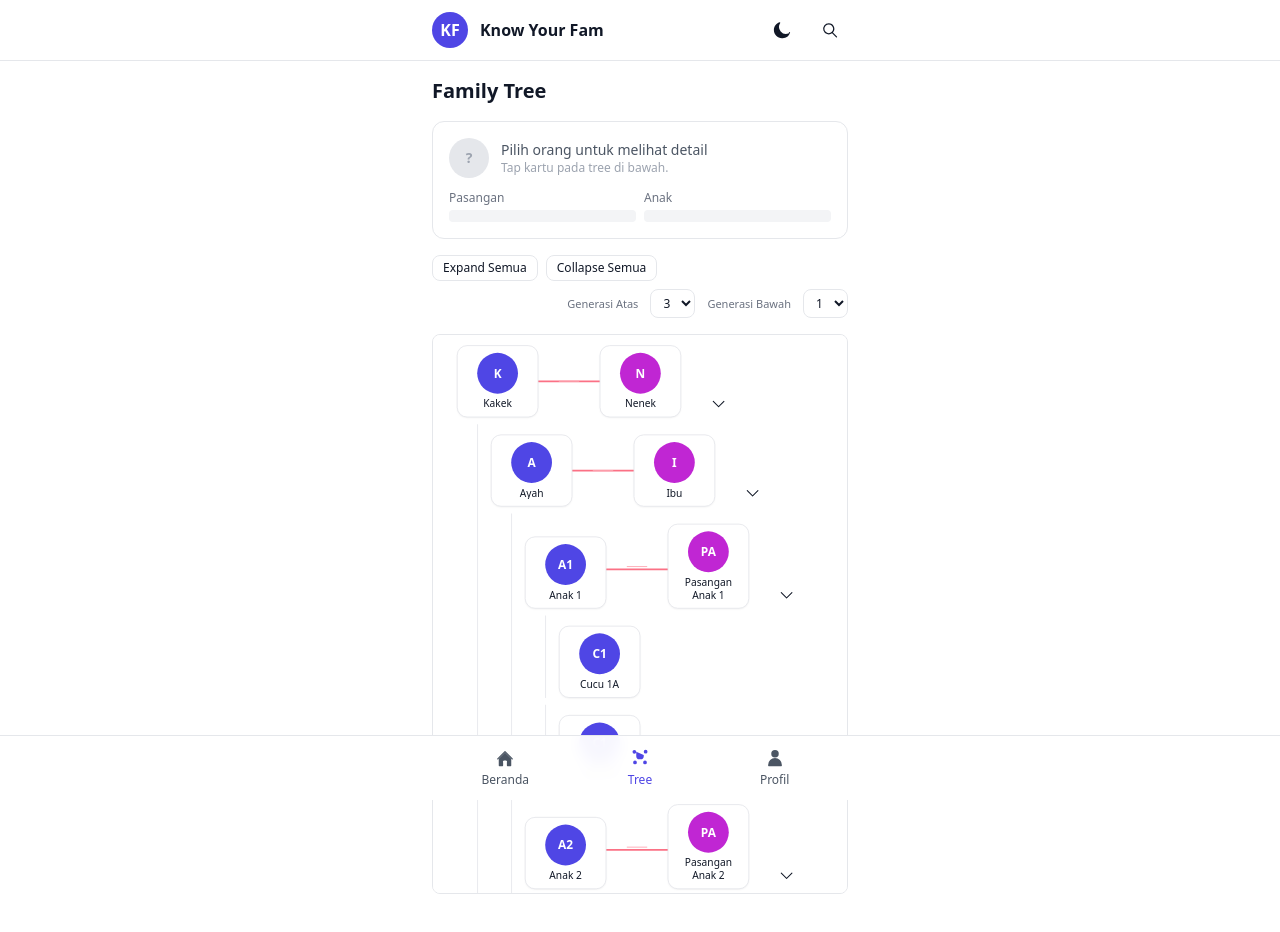
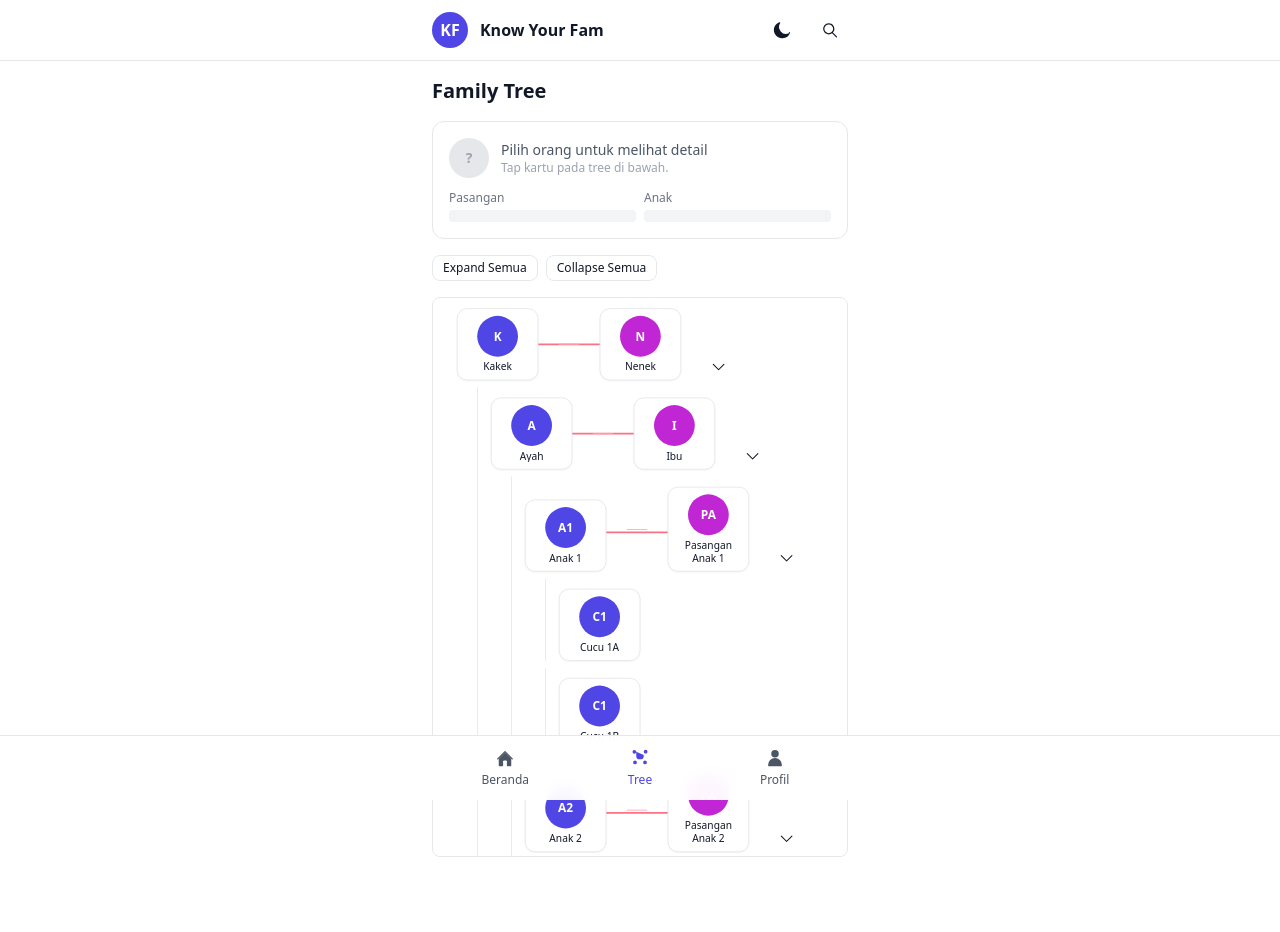
Before and after one commit to JonathanGea/know-your-fam, an Angular app in the folder fe-client/: page /tree in a window 1280 px wide. Shown: the top 932 px of the page. Built offline with nearby package versions, Linux system fonts and the light colour scheme.

Commit message:
feat: enhance Family Tree component by removing focus mode and related settings; simplify node selection and improve performance

```diff
--- a/fe-client/src/app/pages/tree/tree.component.html
+++ b/fe-client/src/app/pages/tree/tree.component.html
@@ -54,28 +54,7 @@
     <button
       class="px-2.5 py-1 rounded-lg border border-gray-200 dark:border-neutral-800 hover:bg-gray-50 dark:hover:bg-neutral-900"
       (click)="collapseAll()">Collapse Semua</button>
-    <div class="ml-auto inline-flex items-center gap-3">
-      <span class="text-[11px] text-gray-500">Generasi Atas</span>
-      <select class="px-2 py-1 rounded-lg border border-gray-200 dark:border-neutral-800 bg-white dark:bg-neutral-900"
-              [value]="focusAncestors" (change)="onFocusAncestorsChange($any($event.target).value)">
-        <option [value]="0">0</option>
-        <option [value]="1">1</option>
-        <option [value]="2">2</option>
-        <option [value]="3">3</option>
-        <option [value]="4">4</option>
-        <option [value]="5">5</option>
-      </select>
-      <span class="text-[11px] text-gray-500">Generasi Bawah</span>
-      <select class="px-2 py-1 rounded-lg border border-gray-200 dark:border-neutral-800 bg-white dark:bg-neutral-900"
-              [value]="focusDescendants" (change)="onFocusDescendantsChange($any($event.target).value)">
-        <option [value]="0">0</option>
-        <option [value]="1">1</option>
-        <option [value]="2">2</option>
-        <option [value]="3">3</option>
-        <option [value]="4">4</option>
-        <option [value]="5">5</option>
-      </select>
-    </div>
+    <div class="ml-auto inline-flex items-center gap-3"></div>
   </div>
 
   <div #scrollBox
--- a/fe-client/src/app/pages/tree/tree.component.ts
+++ b/fe-client/src/app/pages/tree/tree.component.ts
@@ -134,23 +134,9 @@ export class TreeComponent {
     return this.collapsed.has(node.id);
   }
 
-  private manualShowAll = new Set<string>();
   toggle(node: Person): void {
-    if (this.focusMode) {
-      const wasCollapsed = this.collapsed.has(node.id);
-      if (!wasCollapsed && !this.manualShowAll.has(node.id)) {
-        this.manualShowAll.add(node.id);
-        this.scheduleRecalc();
-        return;
-      }
-    }
-    if (this.collapsed.has(node.id)) {
-      this.collapsed.delete(node.id);
-      if (this.focusMode) this.manualShowAll.add(node.id);
-    } else {
-      this.collapsed.add(node.id);
-      if (this.focusMode) this.manualShowAll.delete(node.id);
-    }
+    if (this.collapsed.has(node.id)) this.collapsed.delete(node.id);
+    else this.collapsed.add(node.id);
     this.scheduleRecalc();
     try { localStorage.setItem('tree:collapsed', JSON.stringify(Array.from(this.collapsed))); } catch {}
   }
@@ -166,13 +152,6 @@ export class TreeComponent {
   canvasH = 0;
   spouseColor = '#fb7185';
   spouseDivorcedColor = '#9ca3af';
-  highlightColor = '#6366f1';
-  // internal state only for drawing
-  private highlighted = new Set<string>();
-  // user setting: how many generations above selected become the view root
-  focusAncestors = 3;
-  // user setting: how many descendant levels to expand under selected
-  focusDescendants = 1;
 
   constructor() {
     this.viewRoot = this.root;
@@ -186,24 +165,13 @@ export class TreeComponent {
         this.collapsed = new Set(arr);
       }
     } catch {}
-    // restore focus ancestors pref
-    try {
-      const rawAnc = localStorage.getItem('tree:focusAnc');
-      if (rawAnc != null) this.focusAncestors = Math.max(0, Math.min(10, parseInt(rawAnc, 10) || 0));
-    } catch {}
-    try {
-      const rawDesc = localStorage.getItem('tree:focusDesc');
-      if (rawDesc != null) this.focusDescendants = Math.max(0, Math.min(10, parseInt(rawDesc, 10) || 0));
-    } catch {}
     // restore zoom or keep smaller default
     try {
       const rawZoom = localStorage.getItem('tree:zoom');
       if (rawZoom != null) this.zoom = Math.max(0.5, Math.min(2, parseFloat(rawZoom) || this.zoom));
     } catch {}
   }
-  focusMode = false;
   private pathToSelected: Person[] = [];
-  private nextChildId: Map<string, string> = new Map();
 
   @HostListener('window:resize') onResize() {
     this.scheduleRecalc();
@@ -286,8 +254,7 @@ export class TreeComponent {
           const y = (a.top + a.height / 2 + b.top + b.height / 2) / 2;
           const d = `M ${a.right} ${y} L ${b.left} ${y}`;
           const divorced = p.spouseStatus === 'divorced';
-          const anyHi = this.highlighted.size > 0 && (this.highlighted.has(p.id) || this.highlighted.has(p.spouse.id));
-          paths.push({ d, color: anyHi ? this.highlightColor : (divorced ? this.spouseDivorcedColor : this.spouseColor), w: anyHi ? 3 : 2, dash: divorced ? '4 4' : undefined });
+          paths.push({ d, color: divorced ? this.spouseDivorcedColor : this.spouseColor, w: 2, dash: divorced ? '4 4' : undefined });
         }
       }
 
@@ -302,137 +269,17 @@ export class TreeComponent {
     this.connectors = paths;
   }
 
-  // selection/tooltip panel + focus logic
+  // selection panel (no focus logic)
   selected: Person | null = null;
   select(p: Person) {
     this.selected = p;
-    this.applyFocus(p);
+    this.scheduleRecalc();
   }
   findSpouse(p: Person): Person | null { return p.spouse ?? null; }
   findSpouseStatus(p: Person): string | null { return p.spouseStatus ?? null; }
   filteredChildren(node: Person): Person[] {
-    if (!node.children) return [];
-    if (!this.focusMode) return node.children;
-    if (this.selected && node.id === this.selected.id) return node.children;
-    if (this.manualShowAll.has(node.id)) return node.children;
-    // if node is a descendant of selected, allow showing its children up to configured depth
-    const d = this.depthFromSelected(node);
-    if (d >= 0) {
-      if (d < this.focusDescendants) return node.children;
-      return [];
-    }
-    const nextId = this.nextChildId.get(node.id);
-    if (!nextId) return [];
-    const child = node.children.find(c => c.id === nextId);
-    return child ? [child] : [];
+    return node.children ?? [];
   }
-  private depthFromSelected(node: Person): number {
-    if (!this.selected) return -1;
-    const search = (p: Person, depth: number): number => {
-      if (p.id === node.id) return depth;
-      if (!p.children) return -1;
-      for (const c of p.children) {
-        const r = search(c, depth + 1);
-        if (r !== -1) return r;
-      }
-      return -1;
-    };
-    return search(this.selected, 0);
-  }
-  private computeHighlight() {
-    this.highlighted.clear();
-    const s = this.selected;
-    if (!s) return;
-    // ancestors path
-    const path: Person[] = [];
-    if (this.findPath(this.root, s.id, path)) {
-      for (const n of path) {
-        this.highlighted.add(n.id);
-        if (n.spouse) this.highlighted.add(n.spouse.id);
-      }
-    }
-    // descendants from selected
-    const addDesc = (p: Person) => {
-      if (!p.children) return;
-      for (const c of p.children) {
-        this.highlighted.add(c.id);
-        if (c.spouse) this.highlighted.add(c.spouse.id);
-        addDesc(c);
-      }
-    };
-    addDesc(s);
-  }
-  private findPath(cur: Person, targetId: string, acc: Person[]): boolean {
-    acc.push(cur);
-    if (cur.id === targetId || cur.spouse?.id === targetId) return true;
-    if (cur.children) {
-      for (const ch of cur.children) {
-        if (this.findPath(ch, targetId, acc)) return true;
-      }
-    }
-    acc.pop();
-    return false;
-  }
-  private collectWithChildren(from: Person, sink: Set<string>) {
-    if (from.children && from.children.length) sink.add(from.id);
-    if (from.children) from.children.forEach(ch => this.collectWithChildren(ch, sink));
-  }
-  private applyFocus(p: Person) {
-    // compute path from root to selected
-    const path: Person[] = [];
-    const ok = this.findPath(this.root, p.id, path);
-    if (!ok) {
-      this.focusMode = false;
-      this.viewRoot = this.root;
-      this.scheduleRecalc();
-      return;
-    }
-    this.focusMode = true;
-    this.pathToSelected = path.slice();
-    // view root = up to 3 generations above selected
-    const selIdx = path.length - 1;
-    const anc = Math.max(0, Math.min(10, Math.floor(this.focusAncestors)));
-    const topIdx = Math.max(0, selIdx - anc);
-    this.viewRoot = path[topIdx]!;
-    // map next child along path from viewRoot to selected
-    this.nextChildId.clear();
-    this.manualShowAll.clear();
-    for (let i = topIdx; i < selIdx; i++) {
-      this.nextChildId.set(path[i]!.id, path[i + 1]!.id);
-    }
-    // collapse everything under viewRoot
-    const newCollapsed = new Set<string>();
-    this.collectWithChildren(this.viewRoot, newCollapsed);
-    // uncollapse nodes along path from viewRoot to selected
-    for (let i = topIdx; i <= selIdx; i++) {
-      newCollapsed.delete(path[i]!.id);
-    }
-    // show only one level below selected: collapse each child of selected to hide grandchildren
-    const sel = path[selIdx]!;
-    if (sel.children) sel.children.forEach(ch => newCollapsed.add(ch.id));
-    this.collapsed = newCollapsed;
-    this.computeHighlight();
-    this.scheduleRecalc();
-  }
-  onFocusAncestorsChange(val: any) {
-    const n = typeof val === 'number' ? val : parseInt(String(val), 10);
-    if (Number.isFinite(n as any)) {
-      this.focusAncestors = Math.max(0, Math.min(10, Math.floor(n as any)));
-      try { localStorage.setItem('tree:focusAnc', String(this.focusAncestors)); } catch {}
-      if (this.selected) this.applyFocus(this.selected);
-    }
-  }
-  onFocusDescendantsChange(val: any) {
-    const n = typeof val === 'number' ? val : parseInt(String(val), 10);
-    if (Number.isFinite(n as any)) {
-      this.focusDescendants = Math.max(0, Math.min(10, Math.floor(n as any)));
-      try { localStorage.setItem('tree:focusDesc', String(this.focusDescendants)); } catch {}
-      if (this.selected) this.applyFocus(this.selected);
-      else this.scheduleRecalc();
-    }
-  }
-  isHighlighted(p: Person): boolean { return this.highlighted.has(p.id); }
-  hasHighlight(): boolean { return this.highlighted.size > 0; }
   // focusSelection removed (button deleted)
 
   // pan/zoom (drag to scroll; Ctrl+wheel to zoom)
```
Also changed, not shown: 2 other files (tests, documents, lock files or other folders).
